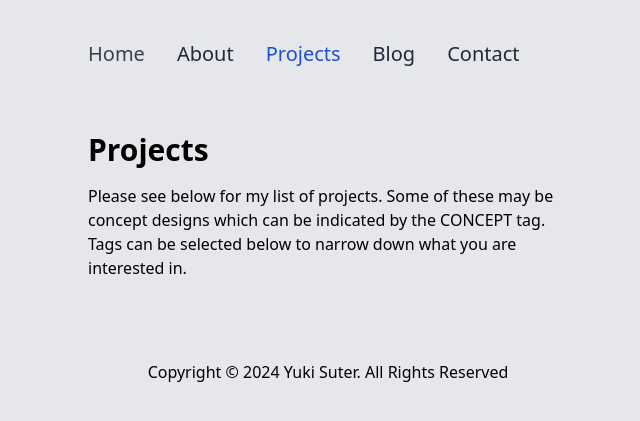
After one commit to YukiSuter/personalsite, a Django app: page /projects/ in a window 1280 px wide. The commit adds this page. Shown: the top 421 px of the page, without its empty margins (312-952 px from the left). Run offline with Django 4.2, Linux system fonts and the light colour scheme; some libraries are stand-ins or nearby versions.

Commit message:
added project page and made changes to base to add padding to content

```diff
--- a/website/templates/core/_base.html
+++ b/website/templates/core/_base.html
@@ -32,7 +32,7 @@
 
 <body class="bg-gray-200 dark:bg-gray-700 mx-10 xl:mx-96 lg:mx-40 md:mx-20 sm:mx-10">
     {% include 'core/topbar.html' %}
-    <div class="container mt-6">
+    <div class="container mt-6 p-4">
 
         {% block content %}
         {% endblock content %}
--- a/website/templates/core/topbar.html
+++ b/website/templates/core/topbar.html
@@ -8,7 +8,7 @@
             <a href="/about" class="block text-xl py-2 pl-0 bg-transparent {% if active_page == 'about' %} text-blue-700 dark:text-blue-300 {% else %} text-gray-800 hover:text-gray-500 dark:text-gray-100 {% endif %}">About</a>
           </li>
           <li>
-            <a href="" class="block text-xl py-2 pl-0 bg-transparent {% if active_page == 'projects' %} text-blue-700 dark:text-blue-300 {% else %} text-gray-800 hover:text-gray-500 dark:text-gray-100 {% endif %}">Projects</a>
+            <a href="/projects" class="block text-xl py-2 pl-0 bg-transparent {% if active_page == 'projects' %} text-blue-700 dark:text-blue-300 {% else %} text-gray-800 hover:text-gray-500 dark:text-gray-100 {% endif %}">Projects</a>
           </li>
           <li>
             <a href="" class="block text-xl py-2 pl-0 bg-transparent {% if active_page == 'blog' %} text-blue-700 dark:text-blue-300 {% else %} text-gray-800 hover:text-gray-500 dark:text-gray-100 {% endif %}">Blog</a>
--- /dev/null
+++ b/website/templates/projects/index.html
@@ -0,0 +1,12 @@
+
+
+{% extends "core/_base.html" %}
+
+{% block content %}
+
+  <h1 class="text-3xl dark:text-gray-100 font-semibold pb-4 text-center sm:text-left">Projects</h1>
+  <div>
+    <p class="dark:text-gray-100">Please see below for my list of projects. Some of these may be concept designs which can be indicated by the CONCEPT tag. Tags can be selected below to narrow down what you are interested in.</p>
+  </div>
+
+{% endblock content %}
--- a/website/website/urls.py
+++ b/website/website/urls.py
@@ -16,10 +16,11 @@ Including another URLconf
 """
 from django.contrib import admin
 from django.urls import path
-from .views import home, about
+from .views import home, about, projects
 
 urlpatterns = [
     path('admin/', admin.site.urls),
     path('', home, name="home"),
-    path('about/', about, name="about")
+    path('about/', about, name="about"),
+    path('projects/', projects, name="projects")
 ]
--- a/website/website/views.py
+++ b/website/website/views.py
@@ -5,3 +5,6 @@ def home(request):
 
 def about(request):
     return render(request, 'about/index.html', {'active_page': 'about'})
+
+def projects(request):
+    return render(request, 'projects/index.html', {'active_page': 'projects'})
```
